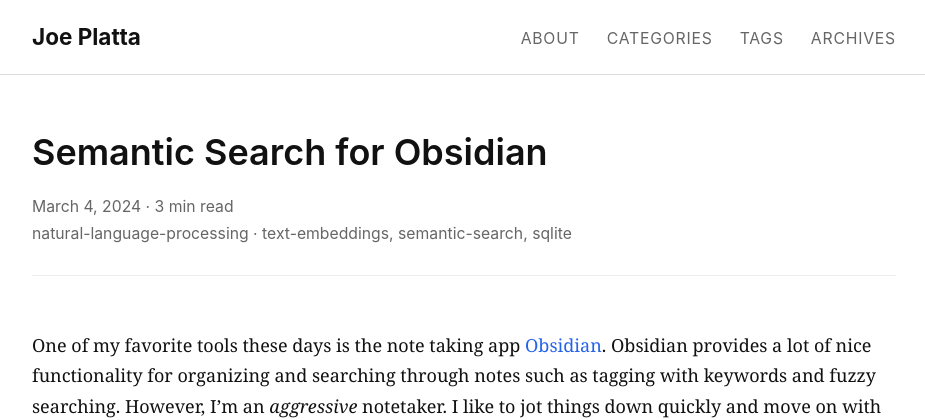
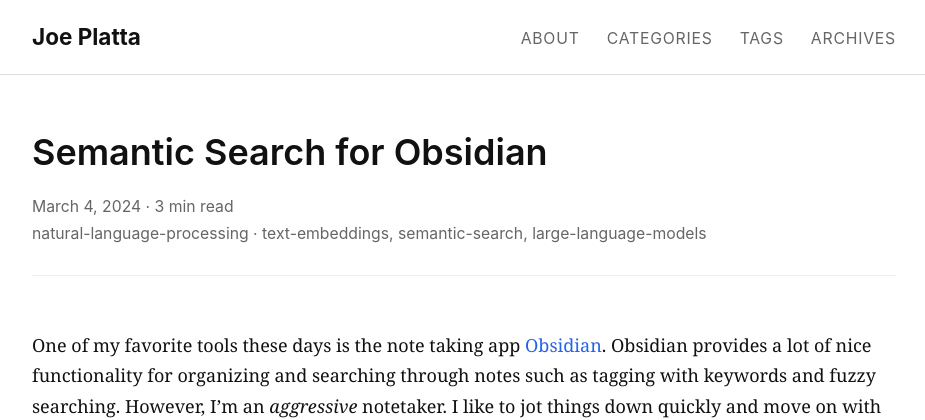
Before and after one commit to jwplatta/jwplatta.github.io, a Jekyll site: the page built from _posts/2024-03-04-semantic-search-for-obsidian.md, in a window 1280 px wide and 900 px high. Shown: the top 420 px of the window, without its empty margins (176-1101 px from the left). Built offline with Jekyll 4.4.1, drawn with Linux system fonts in a browser that asks for light colours.

Commit message:
fix: update NLP post tags -- replace snli/sqlite with large-language-models

```diff
--- a/_posts/2024-03-04-semantic-search-for-obsidian.md
+++ b/_posts/2024-03-04-semantic-search-for-obsidian.md
@@ -3,7 +3,7 @@ layout: post
 title:  "Semantic Search for Obsidian"
 date:   2024-03-04 10:00:00 -0500
 categories: [natural-language-processing]
-tags: [text-embeddings, semantic-search, sqlite]
+tags: [text-embeddings, semantic-search, large-language-models]
 math: true
 toc: true
 img_path: /assets/img/posts/
```
Also changed, not shown: _posts/2023-07-15-exploring-textual-entailment.md (+1 -1 lines).
